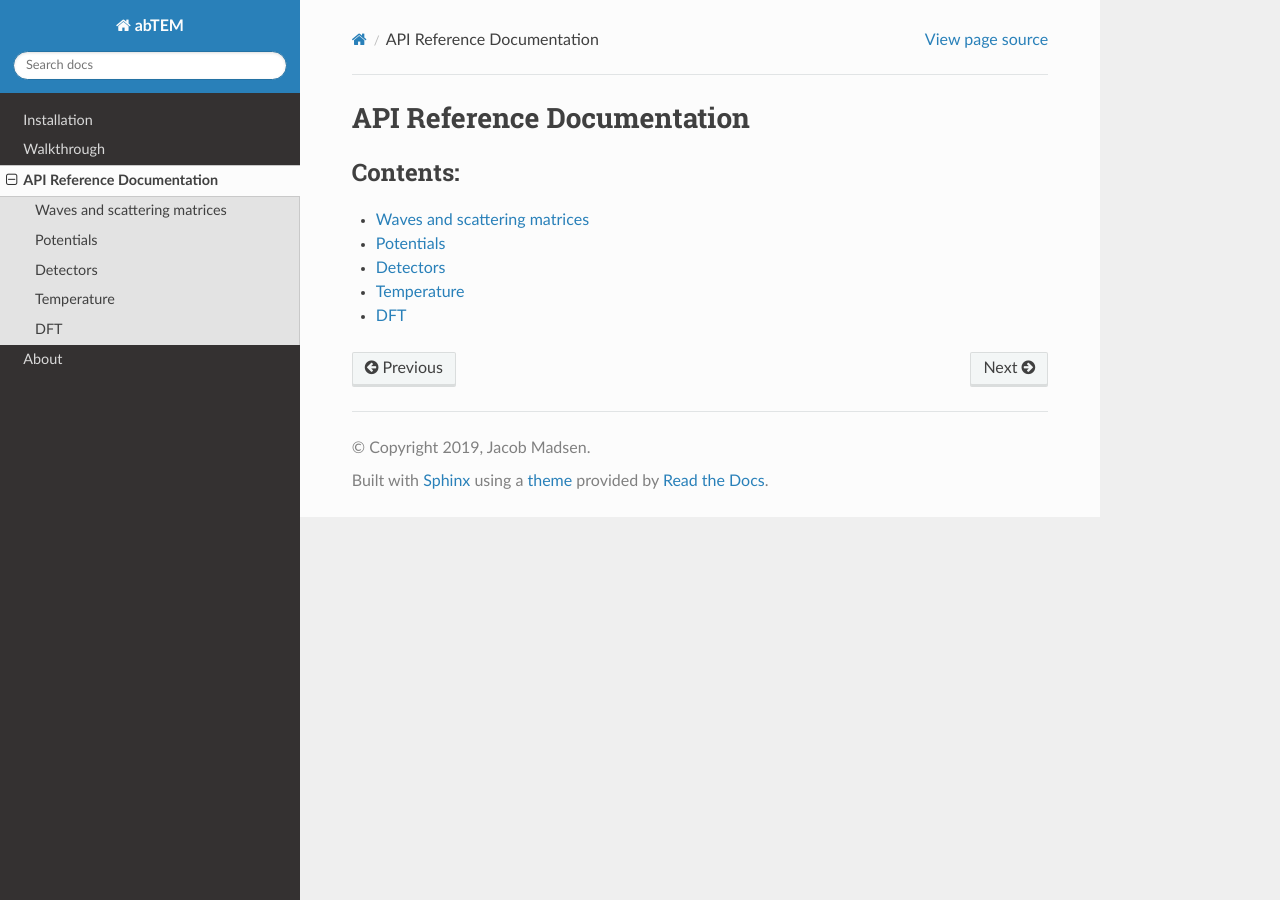
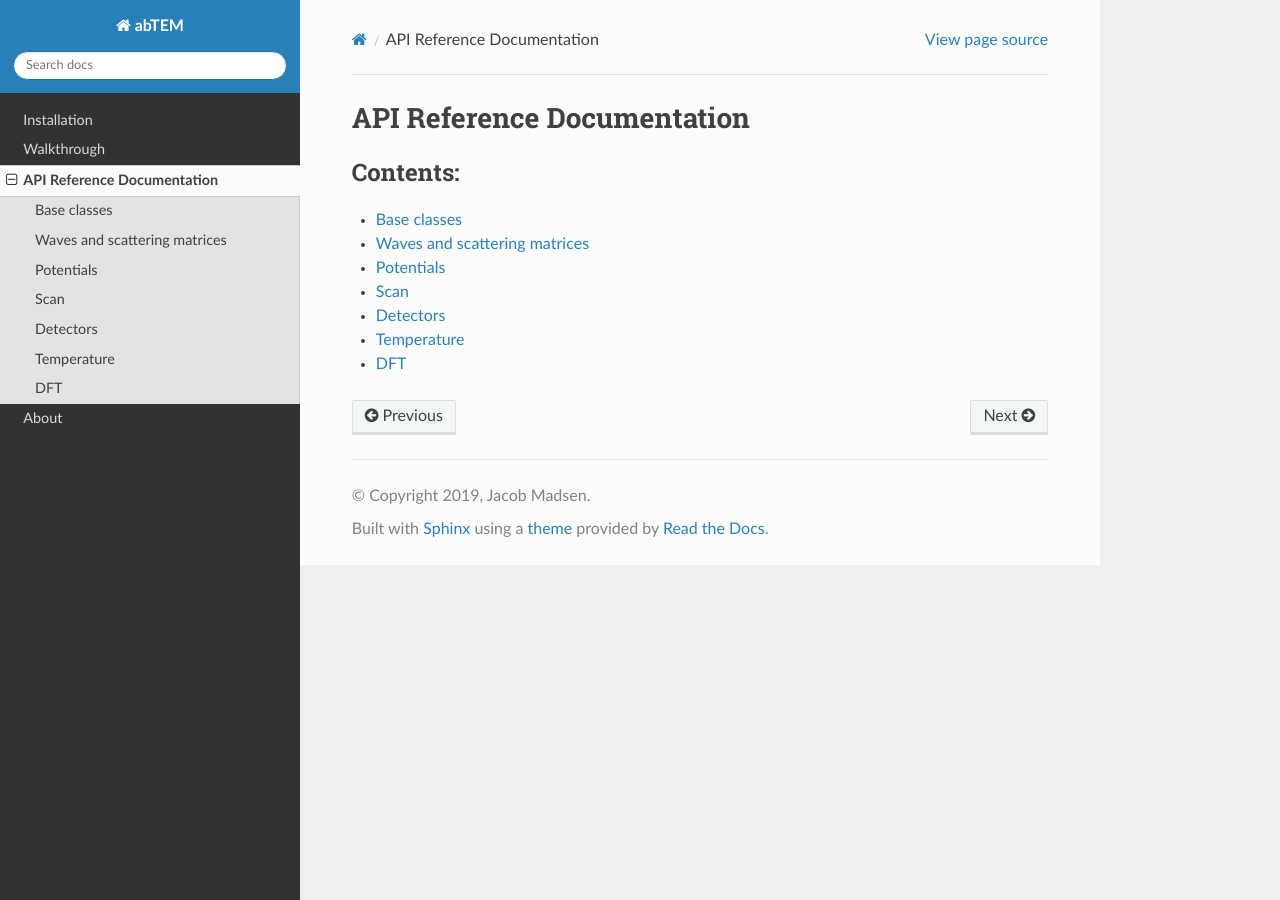
Before and after one commit to abTEM/abTEM, a Sphinx documentation site: the page built from docs/source/modules/api.rst, in a window 1280 px wide. Built offline with Sphinx 7.4.7 and the Read the Docs theme 2.0.0, drawn with Linux system fonts in a browser that asks for light colours; pages that are not in the unit, such as notebooks, are missing from menus.

Commit message:
Added base_classes.rst to docs

```diff
--- a/docs/source/modules/api.rst
+++ b/docs/source/modules/api.rst
@@ -5,8 +5,10 @@ API Reference Documentation
     :maxdepth: 2
     :caption: Contents:
 
+    base_classes
     waves
     potentials
+    scan
     detect
     temperature
     dft
--- /dev/null
+++ b/docs/source/modules/base_classes.rst
@@ -0,0 +1,6 @@
+Base classes
+============
+
+.. automodule:: abtem.base_classes
+    :members:
+    :inherited-members:
```
